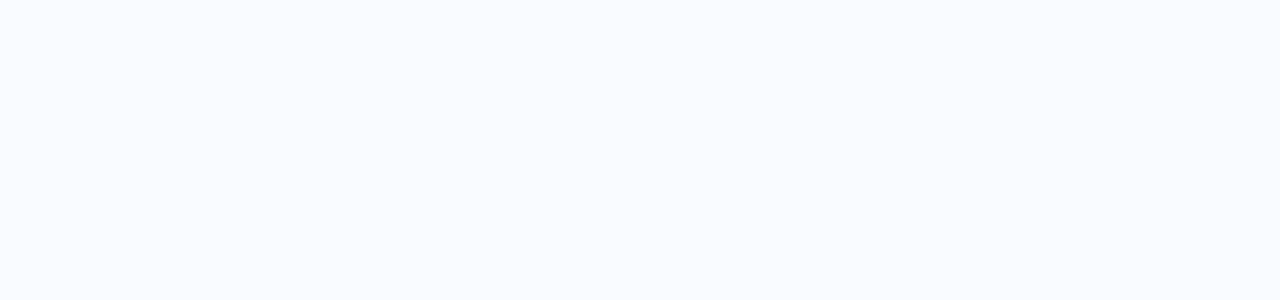
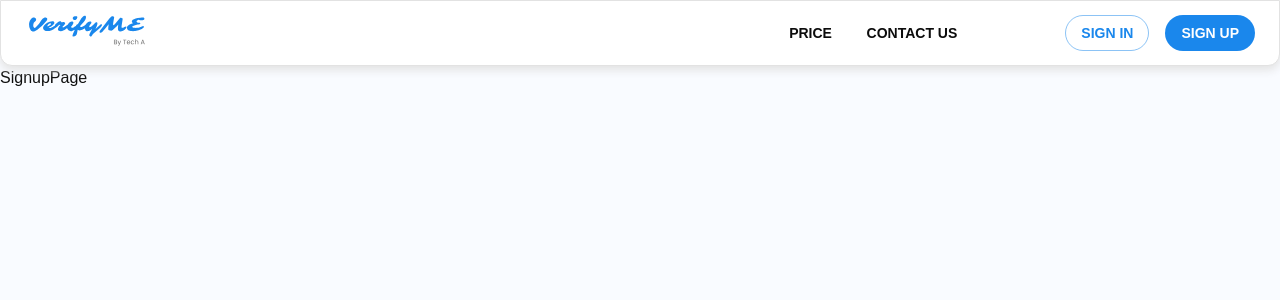
Before and after one commit to lyDiyamong/ratifyme-frontend, a React (Vite) app: page /signup in a window 1280 px wide. Before the commit this address had no page. Shown: the top 300 px of the page. Built offline with nearby package versions, Linux system fonts and the light colour scheme.

Commit message:
feat(13-authRouter) : - setup router

```diff
--- a/src/App.jsx
+++ b/src/App.jsx
@@ -2,12 +2,14 @@ import { ThemeProvider } from "@emotion/react";
 import theme from "./assets/themes";
 import { CssBaseline } from "@mui/material";
 import LandingRouter from "./routers/LandingRouter";
+import AuthRouter from "./routers/AuthRouter";
 
 const App = () => {
     return (
         <ThemeProvider theme={theme}>
             <CssBaseline />
             <LandingRouter />
+            <AuthRouter />
         </ThemeProvider>
     );
 };
--- /dev/null
+++ b/src/layouts/auth/index.jsx
@@ -0,0 +1,15 @@
+import { Box } from "@mui/material";
+import Navbar from "../landing/Navbar";
+import { Outlet } from "react-router-dom";
+
+const AuthLayout = () => {
+
+    return (
+        <Box width="100%" height="100%">
+            <Navbar />
+            <Outlet />
+        </Box>
+    );
+};
+
+export default AuthLayout;
--- /dev/null
+++ b/src/pages/auth/LoginPage.jsx
@@ -0,0 +1,7 @@
+
+
+const LoginPage = () => {
+    return <div>LoginPage</div>;
+};
+
+export default LoginPage;
--- /dev/null
+++ b/src/pages/auth/SignupPage.jsx
@@ -0,0 +1,7 @@
+
+
+const SignupPage = () => {
+    return <div>SignupPage</div>;
+};
+
+export default SignupPage;
--- /dev/null
+++ b/src/routers/AuthRouter.jsx
@@ -0,0 +1,19 @@
+import { BrowserRouter, Route, Routes } from "react-router-dom";
+import AuthLayout from "../layouts/auth";
+import SignupPage from "../pages/auth/SignupPage";
+import LoginPage from "../pages/auth/LoginPage";
+
+const AuthRouter = () => {
+    return (
+        <BrowserRouter>
+            <Routes>
+                <Route element={<AuthLayout />}>
+                    <Route path="/signup" element={<SignupPage />} />
+                    <Route path="/login" element={<LoginPage />} />
+                </Route>
+            </Routes>
+        </BrowserRouter>
+    );
+};
+
+export default AuthRouter;
```
